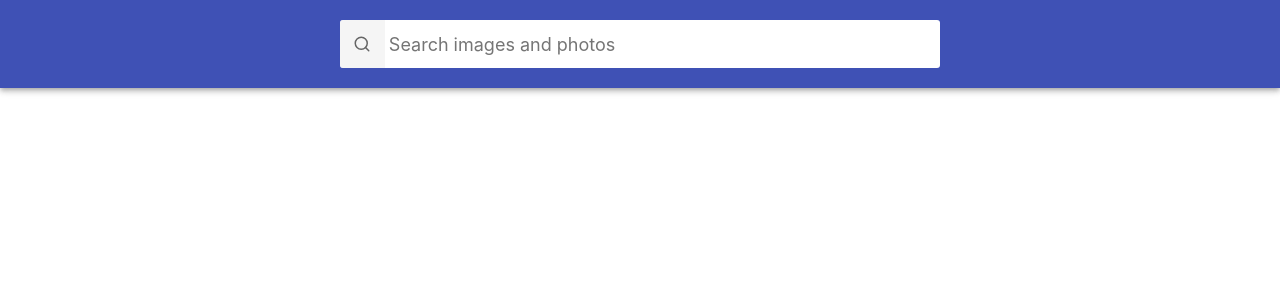
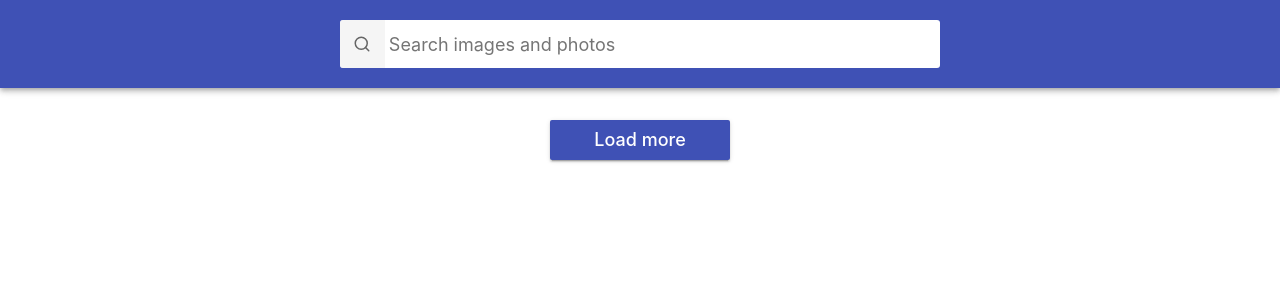
Before and after one commit to SalOne22/goit-react-hw-04-image-finder, a React (Create React App) app: page / in a window 1280 px wide. Shown: the top 300 px of the page. Built offline with nearby package versions, Linux system fonts and the light colour scheme.

Commit message:
Moved App.styled to components

```diff
--- a/src/components/App.jsx
+++ b/src/components/App.jsx
@@ -1,12 +1,14 @@
-import { Container } from 'App.styled';
+import { Container } from './App.styled';
 import { Searchbar } from './Searchbar';
 import { ImageGallery } from './ImageGallery';
+import { Button } from './Button';
 
 export const App = () => {
   return (
     <Container>
       <Searchbar />
       <ImageGallery images={[]} />
+      <Button />
     </Container>
   );
 };
```
Also changed, not shown: src/components/App.styled.jsx (renamed from src/App.styled.jsx).
